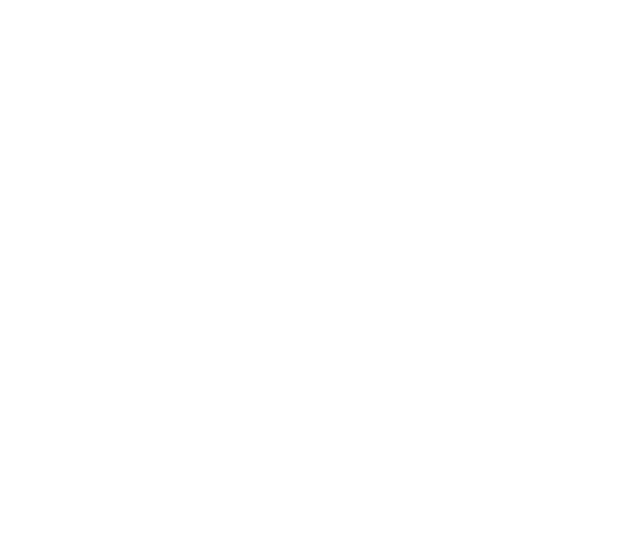
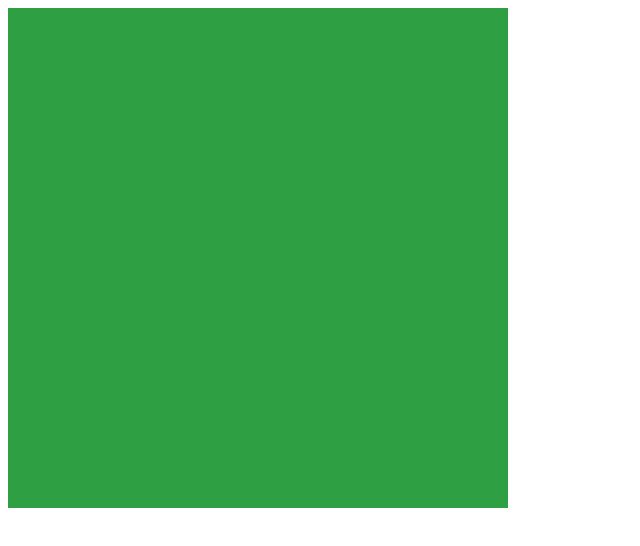
Before and after one commit to Urielmajb/PRACTICACSS3, a plain HTML site: page index.html in a window 1280 px wide. Shown: the whole page, without its empty margins (0-640 px from the left). Drawn offline with Linux system fonts and the light colour scheme.

Commit message:
cambie el nombr del archivo

```diff
--- a/index.html
+++ b/index.html
@@ -5,6 +5,7 @@
     <meta http-equiv="X-UA-Compatible" content="IE=edge">
     <meta name="viewport" content="width=device-width, initial-scale=1.0">
     <title>PRACTICA CSS3</title>
+    <link rel="stylesheet" href="style.css">
 </head>
 <body>
     <div class="cajas">
--- a/style.css
+++ b/style.css
@@ -0,0 +1,5 @@
+.cajas {
+    background-color: #2EA043;
+    width: 500px;
+    height: 500px;
+}
```
